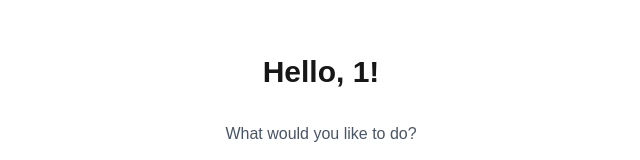
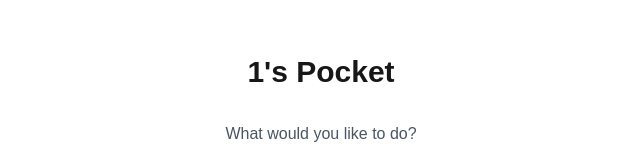
Before and after one commit to Billy19191/shanghai-calculator, a Next.js app: page /user/1 in a window 1280 px wide. Shown: the part 164-324 px from the top of the page, without its empty margins (319-959 px from the left). Built offline with nearby package versions, Linux system fonts and the light colour scheme.

Commit message:
feat: add form validation for expense submission, update user page header, and adjust page transition speed

```diff
--- a/app/globals.css
+++ b/app/globals.css
@@ -33,5 +33,5 @@ body {
 }
 
 .page-transition {
-  animation: fadeIn 0.3s ease-out both;
+  animation: fadeIn 0.2s ease-out both;
 }
--- a/app/user/[name]/add-transaction/page.tsx
+++ b/app/user/[name]/add-transaction/page.tsx
@@ -166,7 +166,7 @@ export default function MyWalletTransactionPage({
         {/* Submit */}
         <button
           type="submit"
-          disabled={isPending || selectedPeople.length === 0}
+          disabled={isPending || !expenseName.trim() || !amount || selectedPeople.length === 0}
           className="mt-2 bg-black text-white font-bold py-3 rounded-lg hover:bg-gray-800 transition-colors text-lg disabled:opacity-50 disabled:cursor-not-allowed"
         >
           {isPending ? 'Submitting...' : 'Submit Expense'}
--- a/app/user/[name]/page.tsx
+++ b/app/user/[name]/page.tsx
@@ -14,7 +14,7 @@ export default function UserMenuPage({
   return (
     <div className="page-transition flex flex-col items-center justify-center min-h-screen py-10 px-20 my-5">
       <h1 className="text-3xl font-bold mb-8">
-        Hello, {decodeURIComponent(name)}!
+        {decodeURIComponent(name)}'s Pocket
       </h1>
       <h2 className="text-md mb-4 text-gray-600">What would you like to do?</h2>
 
```
